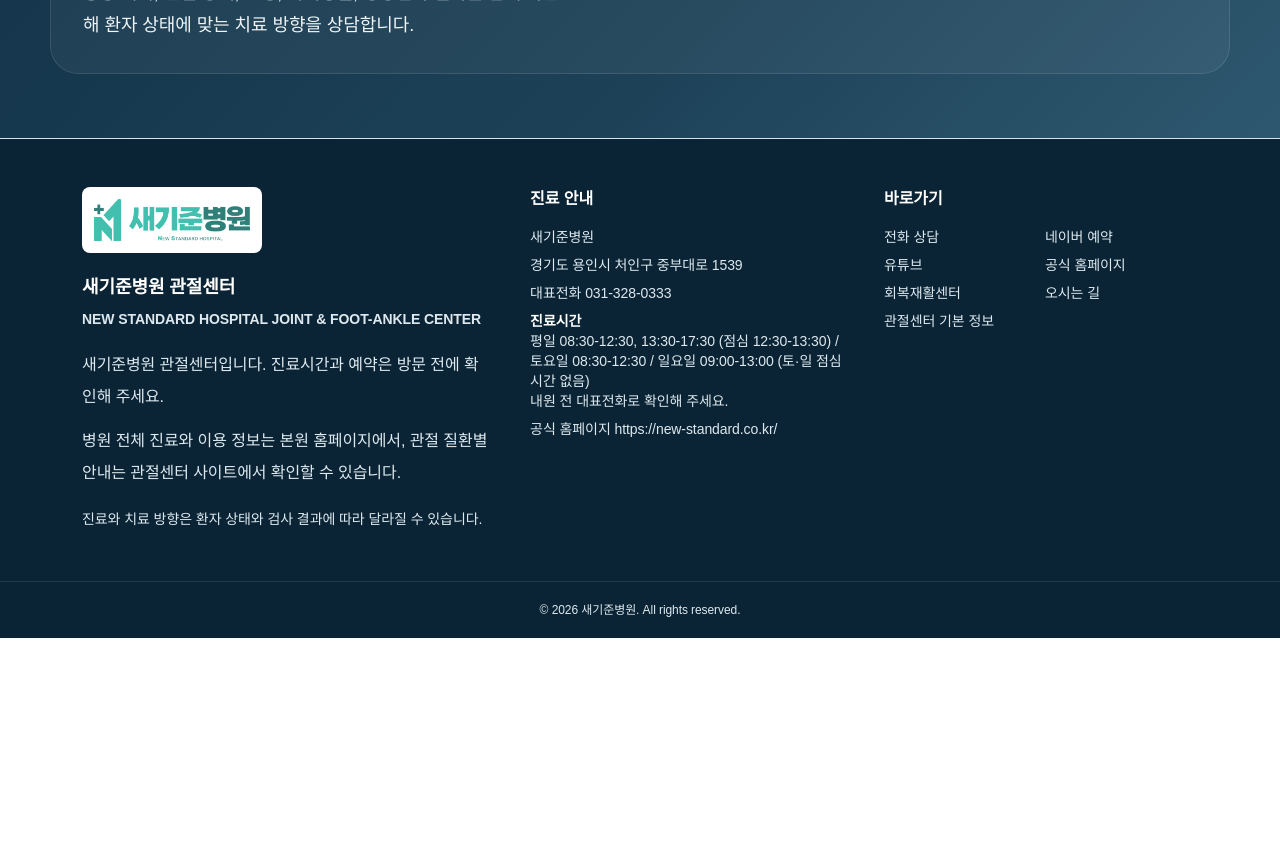
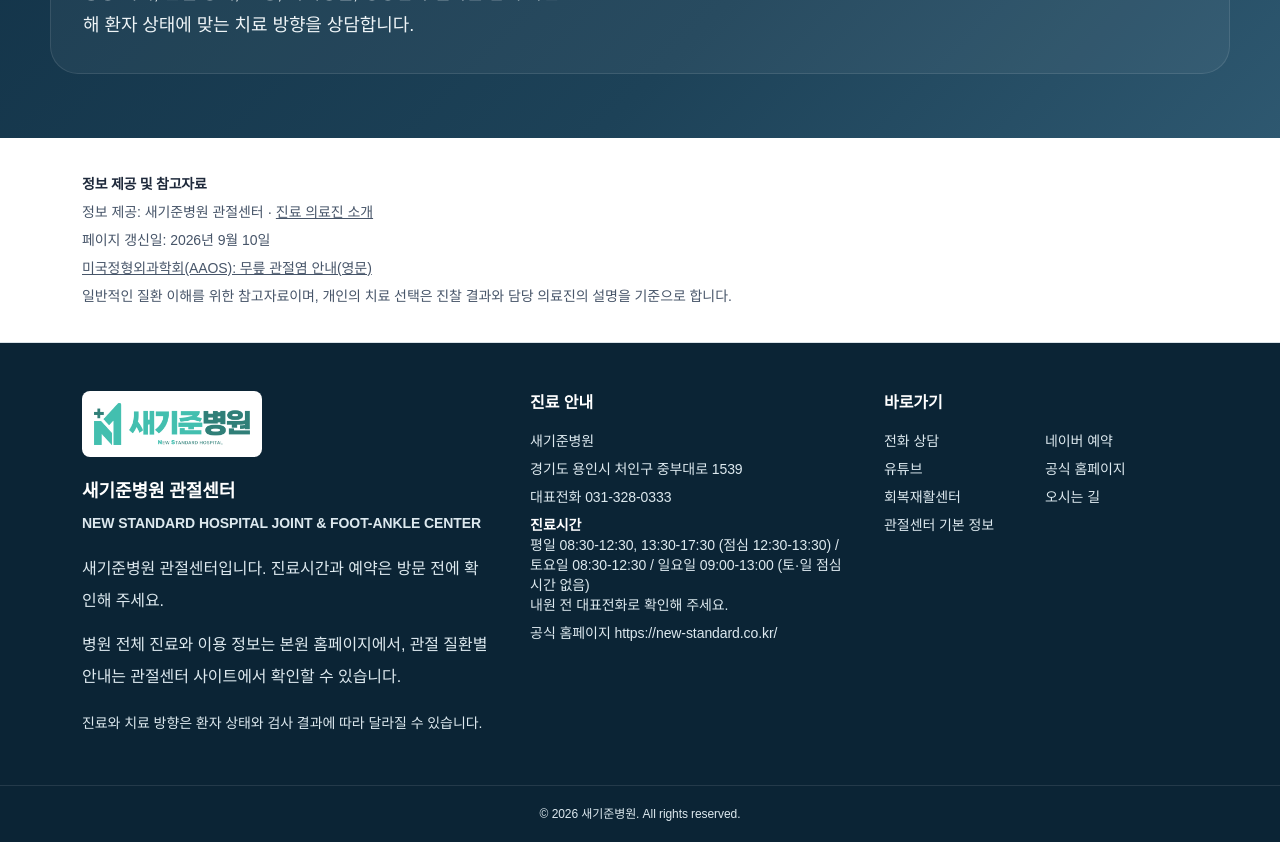
Before and after one commit to hanjinjangspine/joint.new-standard, a Next.js app: page /knee in a window 1280 px wide. Shown: the part 6500-7342 px from the top of the page. Before the commit the page ends 7138 px from the top, so only its background shows below. Built offline with nearby package versions, Linux system fonts and the light colour scheme; no server answers; a web font is replaced by a local one.

Commit message:
feat: add visible information owner, update date and patient reference

```diff
--- a/app/knee/page.tsx
+++ b/app/knee/page.tsx
@@ -442,6 +442,13 @@
             </div>
           </div>
         </section>
+        <section aria-label="정보 제공 및 참고자료" className="mx-auto max-w-7xl px-4 py-8 text-sm leading-7 text-slate-600 sm:px-6 lg:px-8">
+          <h2 className="font-bold text-slate-800">정보 제공 및 참고자료</h2>
+          <p>정보 제공: 새기준병원 관절센터 · <Link href="/doctor" className="underline">진료 의료진 소개</Link></p>
+          <p>페이지 갱신일: <time dateTime="2026-09-10">2026년 9월 10일</time></p>
+          <p><a href="https://www.orthoinfo.org/diseases--conditions/arthritis-of-the-knee/" className="underline" target="_blank" rel="noopener noreferrer">미국정형외과학회(AAOS): 무릎 관절염 안내(영문)</a></p>
+          <p>일반적인 질환 이해를 위한 참고자료이며, 개인의 치료 선택은 진찰 결과와 담당 의료진의 설명을 기준으로 합니다.</p>
+        </section>
       </main>
     </>
   );
```
